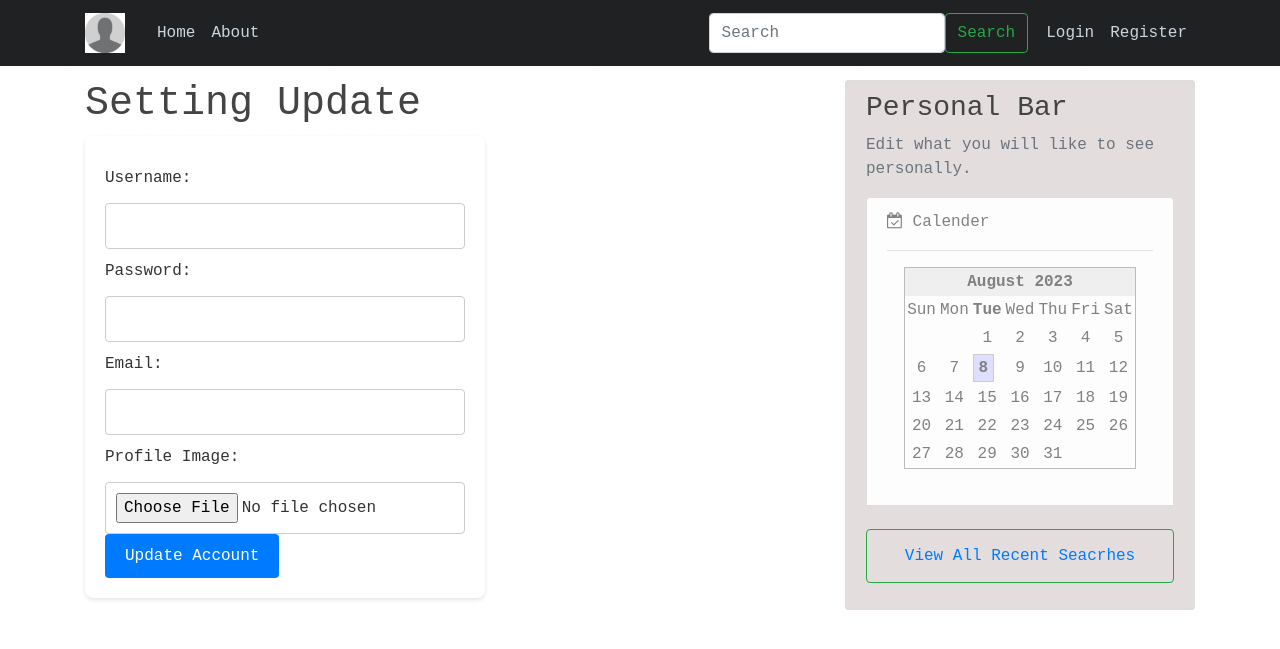
After one commit to Israel-Ogunsua/Everything-Ai-project-, a Flask app: page /setting in a window 1280 px wide. The commit adds this page. Shown: the top 649 px of the page. Run offline with Flask 3, Linux system fonts and the light colour scheme; some libraries are stand-ins or nearby versions.

Commit message:
git  add new stufff like db ans configuration

```diff
--- a/main/route.py
+++ b/main/route.py
@@ -1,10 +1,7 @@
-from flask.helpers import flash
-from main import app, bcrypt
+from app import app, bcrypt, db
 from flask import render_template,url_for,request,flash, redirect,  jsonify
-from main.models import User, Archive
 from flask_login import login_user, login_required,current_user, logout_user
-from main.models import db
-
+from  models import  User, ChatPost
 # for  voice acitvation
 import speech_recognition as sr
 import pywhatkit
@@ -13,12 +10,12 @@
 import pyttsx3
 running = True
 
+
 @app.route('/', methods=['GET', 'POST'])
 @app.route('/home', methods=['GET', 'POST'])
 def index():
     if request.method == 'POST':
         message = request.form.get('message')
-
         if not message:
             error_message = "Please enter a message."
             return render_template('index.html', error_message=error_message)
@@ -27,6 +24,12 @@
             # Ensure the input is not empty before proceeding with Wikipedia search
             description = message.strip()
             response = wikipedia.summary(description, sentences=2)
+
+            # Create a new ChatPost object
+            ContentSearched = ChatPost(content_me=message, content_ai=response, user_id=current_user.id)
+            db.session.add(ContentSearched)
+            db.session.commit()  # Commit the changes to the database
+
             return render_template('index.html', message=message, response=response)
         except wikipedia.exceptions.DisambiguationError as e:
             # Handle the case when Wikipedia is unable to resolve the search term
@@ -70,71 +73,83 @@
         print("Error occurred during recognition. Check your internet connection or API key:", e)
         return None
 
+@login_required
 @app.route('/voice', methods=['GET', 'POST'])
 def speech():
     action = " "
     information = ' '
 
-    if request.method == 'POST' and running:
+    if request.method == 'POST':
         action = process_audio()
         if action:
             if "play" in action.lower():
                 song = action.replace("play", "")
-                print("Playing.....")
                 information= "Playing " + song
                 pywhatkit.playonyt(song)
 
-
             elif "play me" in action.lower():
                 song = action.replace("play me", "")
-                print("Playing.....")
                 information = "Playing " + song
                 pywhatkit.playonyt(song)
 
 
             elif "time" in action.lower():
                 current_time = datetime.datetime.now().strftime("%I:%M %p")
-                print(current_time)
                 information  = "The current time is " + current_time
+                  # Your code for adding a new record to the database
+                Content= ChatPost(content_me=action, content_ai=information, user_id=current_user.get_id())
+                db.session.add(Content)
+                db.session.commit()  # Commit the changes to the database
                 return render_template('speech.html', action=action, information=information)  # Pass 'action' variable to the template
 
             elif 'how' in action.lower():
                 description = action.replace("how", "")
                 information = wikipedia.summary(description, 2)
-                print(information)
+                  # Your code for adding a new record to the database
+                Content= ChatPost(content_me=action, content_ai=information, user_id=current_user.get_id())
+                db.session.add(Content)
+                db.session.commit()  # Commit the changes to the database
                 return render_template('speech.html', action=action, information=information)  # Pass 'action' variable to the template
 
 
             elif 'what' in action.lower():
                 description = action.replace("what", "")
                 information = wikipedia.summary(description, 2)
-                print(information)
+                  # Your code for adding a new record to the database
+                Content= ChatPost(content_me=action, content_ai=information, user_id=current_user.get_id())
+                db.session.add(Content)
+                db.session.commit()  # Commit the changes to the database
                 return render_template('speech.html', action=action, information=information)  # Pass 'action' variable to the template
 
 
             elif 'who' in action.lower():
                 description = action.replace("what", "")
                 information = wikipedia.summary(description, 2)
-                print(information)
+                  # Your code for adding a new record to the database
+                Content= ChatPost(content_me=action, content_ai=information, user_id=current_user.get_id())
+                db.session.add(Content)
+                db.session.commit()  # Commit the changes to the database
                 return render_template('speech.html', action=action, information=information)  # Pass 'action' variable to the template
-
 
             elif '' in action.lower():
                 description = action.replace("", "")
                 information = wikipedia.summary(description, 2)
-                print(information)
+                  # Your code for adding a new record to the database
+                Content= ChatPost(content_me=action, content_ai=information, user_id=current_user.get_id())
+                db.session.add(Content)
+                db.session.commit()  # Commit the changes to the database
                 return render_template('speech.html', action=action, information=information)  # Pass 'action' variable to the template
+            else:
+                information = 'Can you say that again?'
 
 
-            else:
-                information = 'Can you say that again?'
+
         else:
             information = "Hello there, I couldn't understand what you said. Please try again."
 
 
 
     return render_template('speech.html', action=action, information=information)  # Pass 'action' variable to the template
-
 
 @app.route('/about')
 def about():
@@ -161,19 +176,24 @@
 @app.route('/login', methods=['GET', 'POST'])
 def login():
     if  request.method ==   'POST':
-        user = User.query.filter_by(username= request.form['username']).first()
+        user = User.query.filter_by(email= request.form['email']).first()
         if user and bcrypt.check_password_hash(user.password, request.form['password']):
             flash(f'You are now logged-in as {user.username}')
             login_user(user)
             next_page = request.args.get("next")
             return redirect(next_page) if next_page else redirect(url_for("index"))
-
     return render_template('login.html')
 
 @login_required
 @app.route('/account')
 def account():
     return render_template('account.html')
+
+
+@login_required
+@app.route('/setting')
+def setting():
+    return render_template('setting.html')
 
 @login_required
 @app.route('/logout')
@@ -185,10 +205,11 @@
 @login_required
 @app.route('/deletearchive', methods=['GET', 'POST'])
 def deletearchive():
+
     if request.method == 'POST':
         action = request.form['delete']
 
-        deleted_archive = Archive.query.filter_by(id = action).first()
+        deleted_archive = ChatPost.query.filter_by(id = action).first()
         db.session.delete(deleted_archive)
         db.session.commit()
     return redirect('achive')
@@ -196,20 +217,9 @@
 @login_required
 @app.route("/achive", methods=['GET', 'POST'])
 def achive():
-    user = current_user.get_id()
     data = []
-    archived_data = Archive.query.all()
+    archived_data = ChatPost.query.all()
     for make in archived_data:
-        print (make)
         data.append(make)
 
-    if request.method  == 'POST':
-        #action = request.form['delete']
-        action_title = request.form['add']
-        action_discription = request.form['add_discription']
-
-        archives = Archive(title = action_title, discription=action_discription, archived_id = user)
-        db.session.add(archives)
-        db.session.commit()
-        return redirect('home')
-    return render_template("archive.html", context= data)
+    return render_template("archive.html", post = data)
--- a/main/run.py
+++ b/main/run.py
@@ -1,4 +1,5 @@
-from main import app
+from app import app
 
 if __name__ == '__main__':
-    app.run(debug=True)
+    # Start the Flask development server
+    app.run()
--- a/main/templates/base.html
+++ b/main/templates/base.html
@@ -19,24 +19,29 @@
   <header class="site-header">
     <nav class="navbar navbar-expand-md navbar-dark bg-steel fixed-top">
         <div class="container">
-            <a class="navbar-brand mr-4" href="#">Everything AI </a>
-            <button class="navbar-toggler" type="button" data-toggle="collapse" data-target="#navbarToggle" aria-controls="navbarToggle" aria-expanded="false" aria-label="Toggle navigation">
+            <a class="navbar-brand mr-4" href="{{ url_for('index')}}">
+                <img src="default.jpg" alt="Everything AI Logo" width="40" height="40">
+            </a>
+            <button class="navbar-toggler" type="button" data-toggle="collapse" data-target="#navbarToggle"
+                aria-controls="navbarToggle" aria-expanded="false" aria-label="Toggle navigation">
                 <span class="navbar-toggler-icon"></span>
             </button>
             <div class="collapse navbar-collapse" id="navbarToggle">
                 <div class="navbar-nav mr-auto">
                     <a class="nav-item nav-link" href="{{ url_for('index')}}">Home</a>
                     <a class="nav-item nav-link" href="{{ url_for('about')}}">About</a>
+                    {% if current_user.is_authenticated %}
                     <a class="nav-item nav-link" href="{{ url_for('speech')}}">Voice</a>
+                    {% endif %}
                 </div>
                 <!-- Navbar Right Side -->
                 <div class="navbar-nav">
-                <form class="d-flex" style= 'margin-right: 10px;'>
+                    <form class="d-flex" style='margin-right: 10px;'>
                         <input class="form-control me-2" type="search" placeholder="Search" aria-label="Search">
                         <button class="btn btn-outline-success" type="submit">Search</button>
                     </form>
                     {% if current_user.is_authenticated %}
-
+                    <a class="nav-item nav-link" href="{{ url_for('setting')}}">Setting</a>
                     <a class="nav-item nav-link" href="{{ url_for('account')}}">Account</a>
                     <a class="nav-item nav-link" href="{{ url_for('logout')}}">Logout</a>
 
@@ -49,6 +54,7 @@
         </div>
     </nav>
   </header>
+
 
 
       <main role="main" class="container">
@@ -182,10 +188,8 @@
                           </center>
                           <br/><div style="clear:both"></div>
                   </li>
-                  <li class="list-group-item list-group-item-light"> <i class="fa fa-times-circle-o" aria-hidden="true"></i> Due Next </li>
-                  <li class="list-group-item list-group-item-light"> <i class="fa fa-archive" aria-hidden="true"></i> Archived  </li>
                   <br>
-                  <button class="btn btn-outline-success" type="submit" value= 'View Archive'> <a class="nav-item nav-link" href="{{ url_for('achive')}}"> View Archive</a></button>
+                  <button class="btn btn-outline-success" type="submit" value= 'View Archive'> <a class="nav-item nav-link" href="{{ url_for('achive')}}"> View All Recent Seacrhes </a></button>
                 </ul>
               </p>
             </div>
--- a/main/templates/login.html
+++ b/main/templates/login.html
@@ -14,7 +14,7 @@
         <form action="" method="post">
         <center>
             <label>Username : </label>
-            <input type="text" placeholder="Enter Username" name="username" id = 'username' required> <br> <br>
+            <input type="text" placeholder="Enter Username" name="email" id = 'email' required> <br> <br>
             <label>Password : </label>
             <input type="password" placeholder="Enter Password" name="password" id = 'password' required>  <br> <br>
             <button type="submit">Login</button>  <br> <br>
--- /dev/null
+++ b/main/templates/setting.html
@@ -0,0 +1,74 @@
+{% extends 'base.html' %}
+{% block title%}
+    setting
+{% endblock %}
+
+{% block content%}
+    <h1> Setting Update</h1>
+    <div class="account-form">
+        <form id="account-form">
+            <label for="username">Username:</label>
+            <input type="text" id="username" name="username" required>
+
+            <label for="password">Password:</label>
+            <input type="password" id="password" name="password" required>
+
+            <label for="email">Email:</label>
+            <input type="email" id="email" name="email" required>
+
+            <label for="profile-image">Profile Image:</label>
+            <input type="file" id="profile-image" name="profile-image" accept="image/*">
+
+            <button type="submit">Update Account</button>
+        </form>
+    </div>
+
+
+    <style>
+
+
+        .account-form {
+            background-color: white;
+            padding: 20px;
+            border-radius: 8px;
+            box-shadow: 0 2px 4px rgba(0, 0, 0, 0.1);
+            max-width: 400px;
+            width: 100%;
+        }
+
+        label {
+            display: block;
+            margin-top: 10px;
+        }
+
+        input[type="text"],
+        input[type="password"],
+        input[type="email"],
+        input[type="file"] {
+            width: 100%;
+            padding: 10px;
+            margin-top: 5px;
+            border: 1px solid #ccc;
+            border-radius: 4px;
+            font-size: 16px;
+        }
+
+        button {
+            background-color: #007bff;
+            color: white;
+            padding: 10px 20px;
+            border: none;
+            border-radius: 4px;
+            cursor: pointer;
+            font-size: 16px;
+        }
+
+        button:hover {
+            background-color: #0056b3;
+        }
+
+    </style>
+
+
+
+{% endblock %}
```
Also changed, not shown: main/app.py (renamed from main/__init__.py, +5 -6 lines), main/models.py (+16 -16 lines), main/templates/about.html (+8 -22 lines), main/templates/account.html (+37 -2 lines), main/templates/archive.html (+8 -3 lines), main/templates/index.html (+7 -56 lines), main/templates/speech.html (+16 -12 lines), main/default.jpg (added), main/var/app-instance/Ai.db (added), main/var/app-instance/data.db (added), main/var/app-instance/database.db (added). Lines whose indentation alone changed are shown as unchanged.
